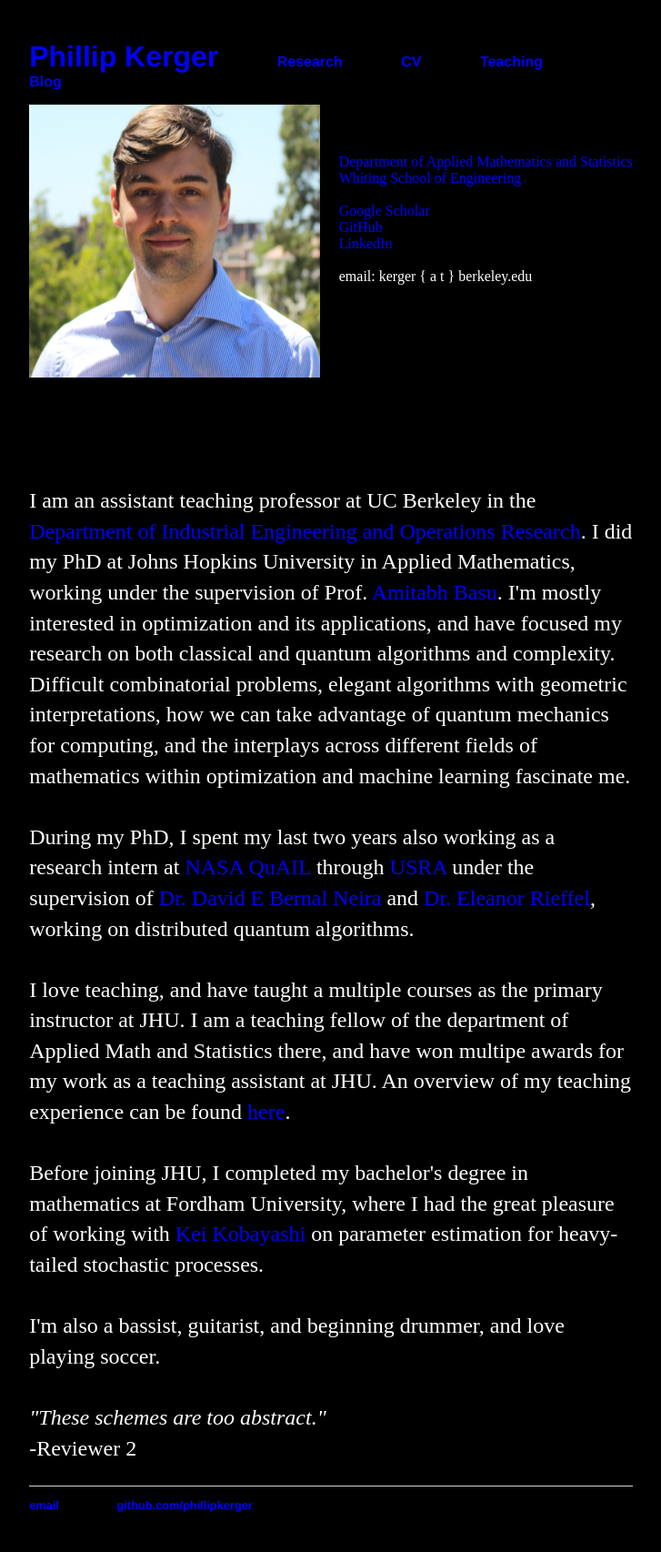
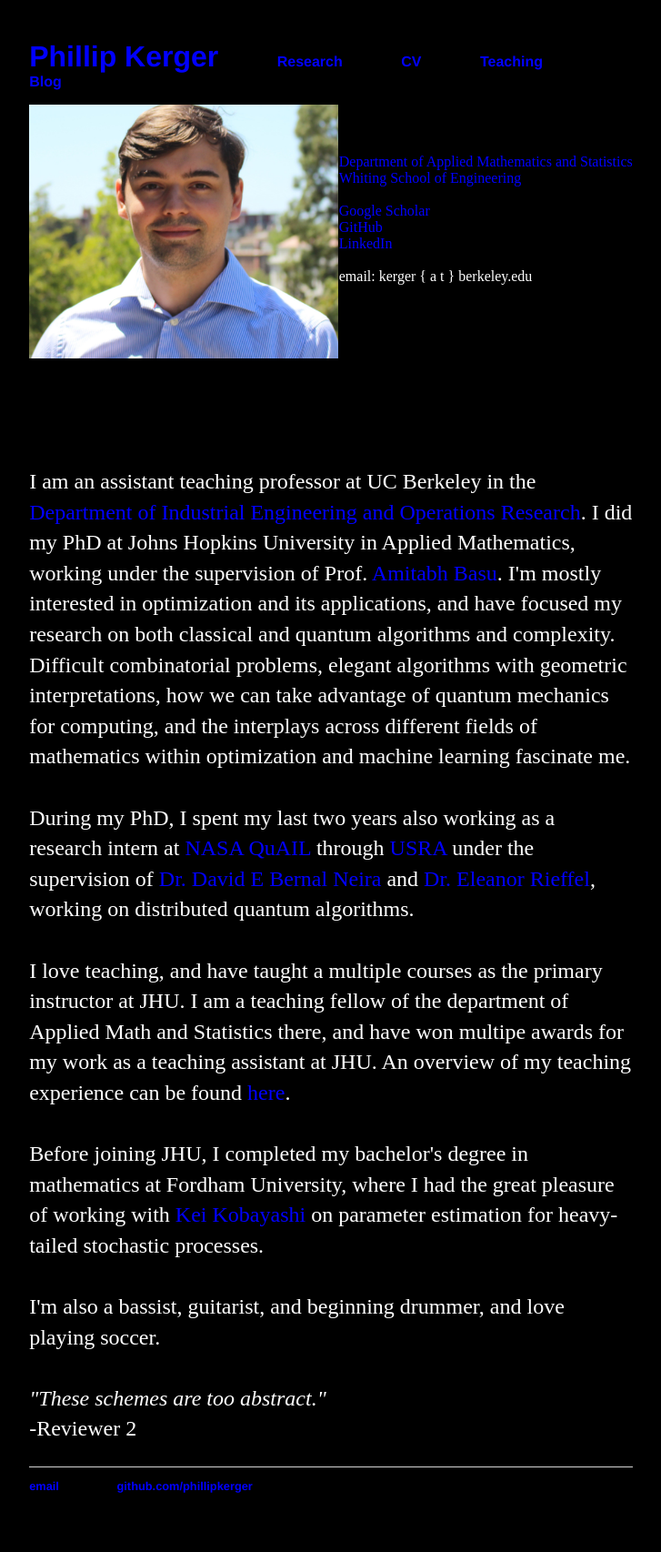
Before and after one commit to PhillipKerger/phillipkerger.github.io, a Jekyll site: the page built from index.html, in a window 1280 px wide. Shown: the whole page at 91% size, without its empty margins (276-1003 px from the left). Built offline with Jekyll 4.4.1, drawn with Linux system fonts in a browser that asks for light colours; after the commit the page ends 1685 px from its top, so only the background shows below that.

Commit message:
Update index.html

```diff
--- a/index.html
+++ b/index.html
@@ -6,7 +6,7 @@
 
 <div class="row-fluid">
 
-		<div style="text-align:left"><img src="cropped_ucb_headshot.JPG" style="width:320px;height:300px;">
+		<div style="text-align:left"><img src="cropped_ucb_headshot.JPG" style="width:340px;">
 
 		<div style = "float: right">
 			<br>
```
